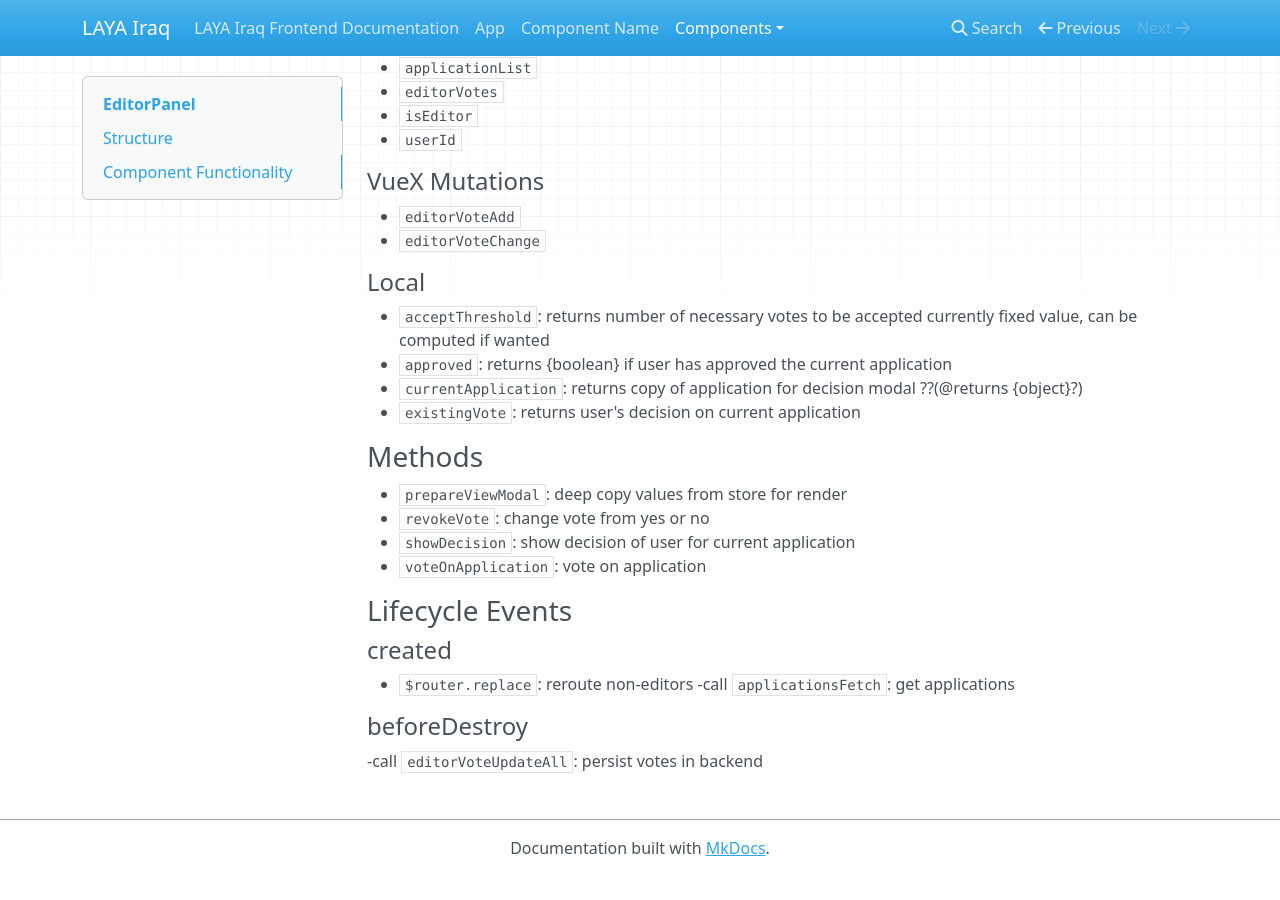
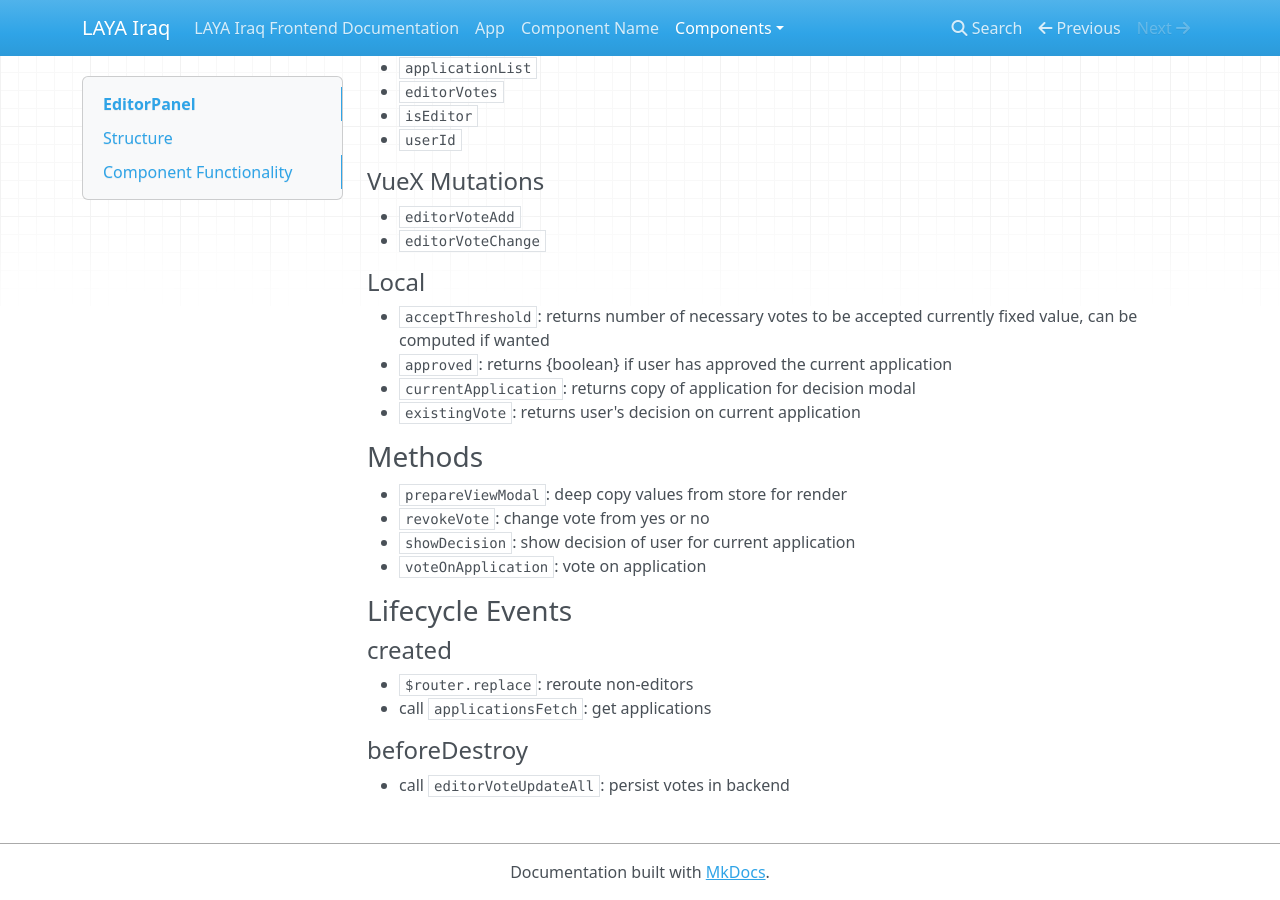
Before and after one commit to LAYAIraq/frontend-docs, an MkDocs documentation site: the page built from docs/components/user-views/editor-panel.md, in a window 1280 px wide and 900 px high, scrolled down 598 px. Built offline with MkDocs 1.6.1, drawn with Linux system fonts in a browser that asks for light colours; nearby versions of some CDN libraries; before the commit the page ends 1474 px from its top, so only the background shows below that.

Commit message:
fix typos

```diff
--- a/docs/components/user-views/editor-panel.md
+++ b/docs/components/user-views/editor-panel.md
@@ -35,7 +35,7 @@ Component Functionality
 #### Local
 - `acceptThreshold`: returns number of necessary votes to be accepted currently fixed value, can be computed if wanted
 - `approved`: returns {boolean} if user has approved the current application
-- `currentApplication`: returns copy of application for decision modal ??(@returns {object}?)
+- `currentApplication`: returns copy of application for decision modal
 - `existingVote`: returns user's decision on current application
 
 ### Methods
@@ -48,7 +48,7 @@ Component Functionality
 
 #### created
 - `$router.replace`: reroute non-editors
--call `applicationsFetch`: get applications
+- call `applicationsFetch`: get applications
 
 #### beforeDestroy
--call `editorVoteUpdateAll`: persist votes in backend
+- call `editorVoteUpdateAll`: persist votes in backend
```
